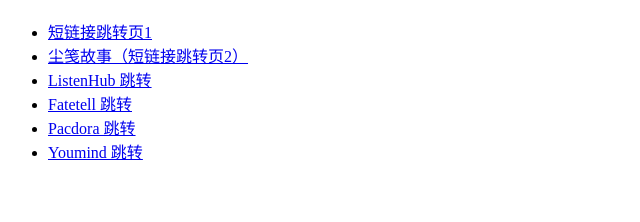
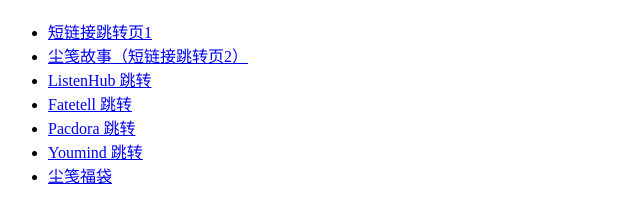
Before and after one commit to TomHuangCN/jump, a plain HTML site: page index.html in a window 1280 px wide. Shown: the part 70-292 px from the top of the page, without its empty margins (0-640 px from the left). Drawn offline with Linux system fonts and the light colour scheme.

Commit message:
feat: index add

```diff
--- a/index.html
+++ b/index.html
@@ -12,6 +12,7 @@
     <li><a href="cj-2026-cp-fatetell.html">Fatetell 跳转</a></li>
     <li><a href="cj-2026-cp-pacdora.html">Pacdora 跳转</a></li>
     <li><a href="cj-2026-cp-youmind.html">Youmind 跳转</a></li>
+    <li><a href="cj-2026-cp-cover.html">尘笺福袋</a></li>
   </ul>
 </body>
 </html>
```
